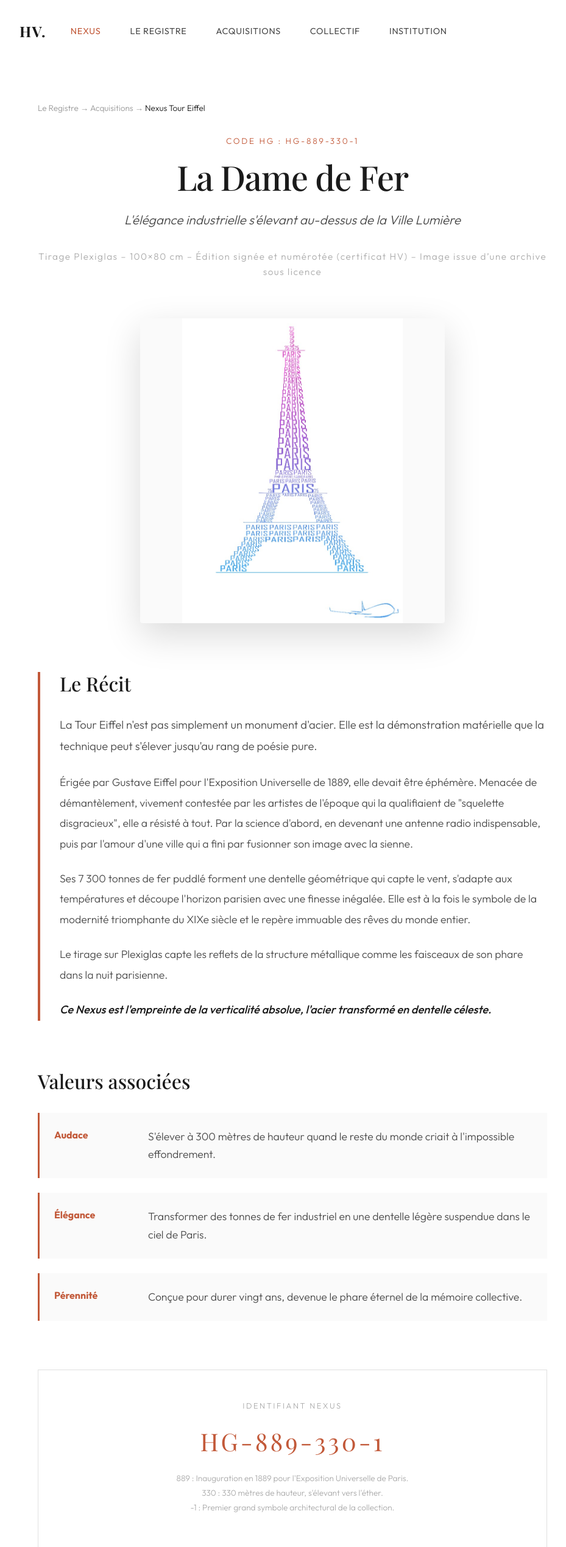
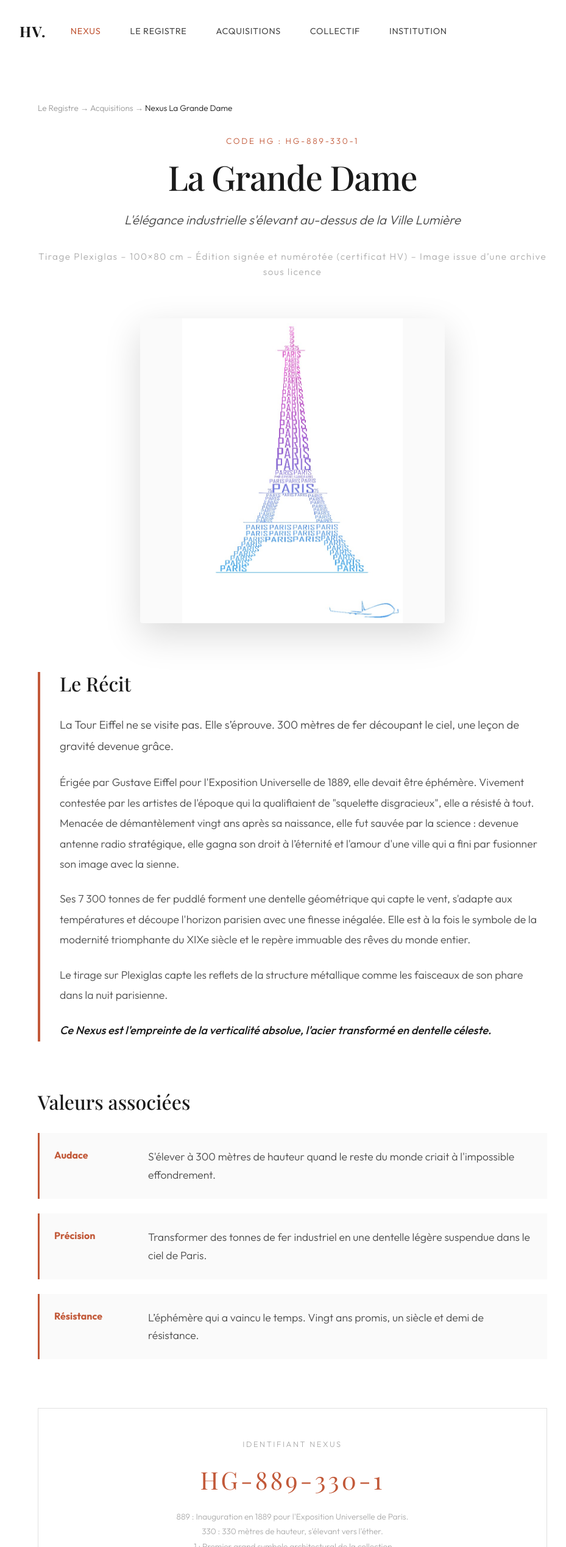
Before and after one commit to gdesygn/humanvalues, a React (Vite) app: page /nexus/eiffel in a window 1280 px wide. Shown: the top 2537 px of the page at 61% size, without its empty margins (160-1089 px from the left). Built offline with nearby package versions, Linux system fonts and the light colour scheme; a web font is replaced by a local one.

Commit message:
chore: apply editorial review feedback for Tour Eiffel Nexus (La Grande Dame)

```diff
--- a/src/pages/Galerie.jsx
+++ b/src/pages/Galerie.jsx
@@ -123,7 +123,7 @@ const ailes = [
       { id: "mon8", title: "Statue de la Liberté", subject: "Monument", text: "L'accueil, la flamme, l'espoir d'un monde nouveau.", image: "/artworks/monument_3.jpg" },
       { id: "mon9", title: "Tour de Pise", subject: "Monument", text: "La beauté dans l'imperfection, le miracle de l'équilibre.", image: "/artworks/monument_4.jpg" },
       { id: "mon10", title: "Île de Pâques", subject: "Monument", text: "Le mystère des Moaï, le regard figé sur l'immensité du Pacifique.", image: "/artworks/monument_6.jpg" },
-      { id: "mon11", title: "Tour Eiffel", subject: "Monument", text: "La Dame de Fer, l'élégance architecturale s'élevant au-dessus de Paris.", image: "/artworks/monument_7.jpg", nexusUrl: "/nexus/eiffel" },
+      { id: "mon11", title: "Tour Eiffel", subject: "Monument", text: "La Grande Dame, l'élégance architecturale s'élevant au-dessus de Paris.", image: "/artworks/monument_7.jpg", nexusUrl: "/nexus/eiffel" },
       { id: "mon12", title: "La Bonne Mère", subject: "Monument", text: "Notre-Dame de la Garde, la protectrice de la cité phocéenne.", image: "/artworks/monument_11.jpg" },
       { id: "mon13", title: "Masque Vénitien", subject: "Culture", text: "L'énigme du carnaval, l'élégance mystérieuse de la Sérénissime dissimulée derrière le masque.", image: "/artworks/monument_8.jpg" },
       { id: "mon14", title: "L'Emblème 2025", subject: "Collection HumanValues", text: "Le flambeau de la liberté hissé par les mots. L'icône fondatrice de la collection artistique 2025.", image: "/artworks/flambeau_hv.jpg" },
--- a/src/pages/NexusEiffel.jsx
+++ b/src/pages/NexusEiffel.jsx
@@ -11,7 +11,7 @@ const NexusEiffel = () => {
         {' → '}
         <Link to="/collections" style={{ color: '#999', textDecoration: 'none' }}>Acquisitions</Link>
         {' → '}
-        <span style={{ color: 'var(--hv-black)' }}>Nexus Tour Eiffel</span>
+        <span style={{ color: 'var(--hv-black)' }}>Nexus La Grande Dame</span>
       </p>
 
       {/* Hero */}
@@ -19,7 +19,7 @@ const NexusEiffel = () => {
         <p style={{ fontSize: '0.85rem', letterSpacing: '0.2em', textTransform: 'uppercase', color: 'var(--hv-accent)', marginBottom: '1rem' }}>
           Code HG : HG-889-330-1
         </p>
-        <h1 style={{ fontSize: '3.5rem', lineHeight: '1.1', marginBottom: '1.5rem' }}>La Dame de Fer</h1>
+        <h1 style={{ fontSize: '3.5rem', lineHeight: '1.1', marginBottom: '1.5rem' }}>La Grande Dame</h1>
         <p style={{ fontSize: '1.3rem', fontStyle: 'italic', color: 'var(--hv-grey)', marginBottom: '2rem' }}>
           L'élégance industrielle s'élevant au-dessus de la Ville Lumière
         </p>
@@ -54,10 +54,10 @@ const NexusEiffel = () => {
         <h2 style={{ fontSize: '2rem', marginBottom: '2rem' }}>Le Récit</h2>
 
         <p style={{ fontSize: '1.15rem', lineHeight: '1.9', marginBottom: '1.5rem', color: 'var(--hv-grey)' }}>
-          La Tour Eiffel n'est pas simplement un monument d'acier. Elle est la démonstration matérielle que la technique peut s'élever jusqu'au rang de poésie pure.
+          La Tour Eiffel ne se visite pas. Elle s’éprouve. 300 mètres de fer découpant le ciel, une leçon de gravité devenue grâce.
         </p>
         <p style={{ fontSize: '1.1rem', lineHeight: '1.9', marginBottom: '1.5rem', color: 'var(--hv-grey)' }}>
-          Érigée par Gustave Eiffel pour l'Exposition Universelle de 1889, elle devait être éphémère. Menacée de démantèlement, vivement contestée par les artistes de l'époque qui la qualifiaient de "squelette disgracieux", elle a résisté à tout. Par la science d'abord, en devenant une antenne radio indispensable, puis par l'amour d'une ville qui a fini par fusionner son image avec la sienne.
+          Érigée par Gustave Eiffel pour l'Exposition Universelle de 1889, elle devait être éphémère. Vivement contestée par les artistes de l'époque qui la qualifiaient de "squelette disgracieux", elle a résisté à tout. Menacée de démantèlement vingt ans après sa naissance, elle fut sauvée par la science : devenue antenne radio stratégique, elle gagna son droit à l’éternité et l'amour d'une ville qui a fini par fusionner son image avec la sienne.
         </p>
         <p style={{ fontSize: '1.1rem', lineHeight: '1.9', marginBottom: '1.5rem', color: 'var(--hv-grey)' }}>
           Ses 7 300 tonnes de fer puddlé forment une dentelle géométrique qui capte le vent, s'adapte aux températures et découpe l'horizon parisien avec une finesse inégalée. Elle est à la fois le symbole de la modernité triomphante du XIXe siècle et le repère immuable des rêves du monde entier.
@@ -80,12 +80,12 @@ const NexusEiffel = () => {
               texte: "S'élever à 300 mètres de hauteur quand le reste du monde criait à l'impossible effondrement."
             },
             {
-              valeur: 'Élégance',
+              valeur: 'Précision',
               texte: "Transformer des tonnes de fer industriel en une dentelle légère suspendue dans le ciel de Paris."
             },
             {
-              valeur: 'Pérennité',
-              texte: "Conçue pour durer vingt ans, devenue le phare éternel de la mémoire collective."
+              valeur: 'Résistance',
+              texte: "L’éphémère qui a vaincu le temps. Vingt ans promis, un siècle et demi de résistance."
             }
           ].map((v) => (
             <div key={v.valeur} style={{
```
